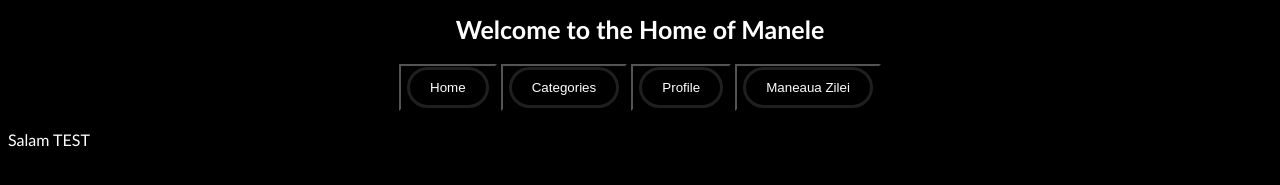
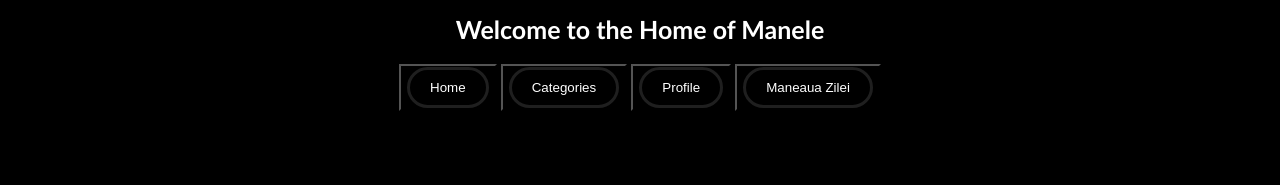
Before and after one commit to chefjamal/ManeleFlix, a plain HTML site: page index.html in a window 1280 px wide. Shown: the part 245-430 px from the top of the page. Drawn offline with Linux system fonts and the light colour scheme.

Commit message:
Update index.html

```diff
--- a/index.html
+++ b/index.html
@@ -28,7 +28,6 @@
         <button><a href="/Maneleflix/websites/maneaua-zilei.html">Maneaua Zilei</a></button>
     </div>
 
-    <p>Salam TEST</p>
 
 
     </body>
```
